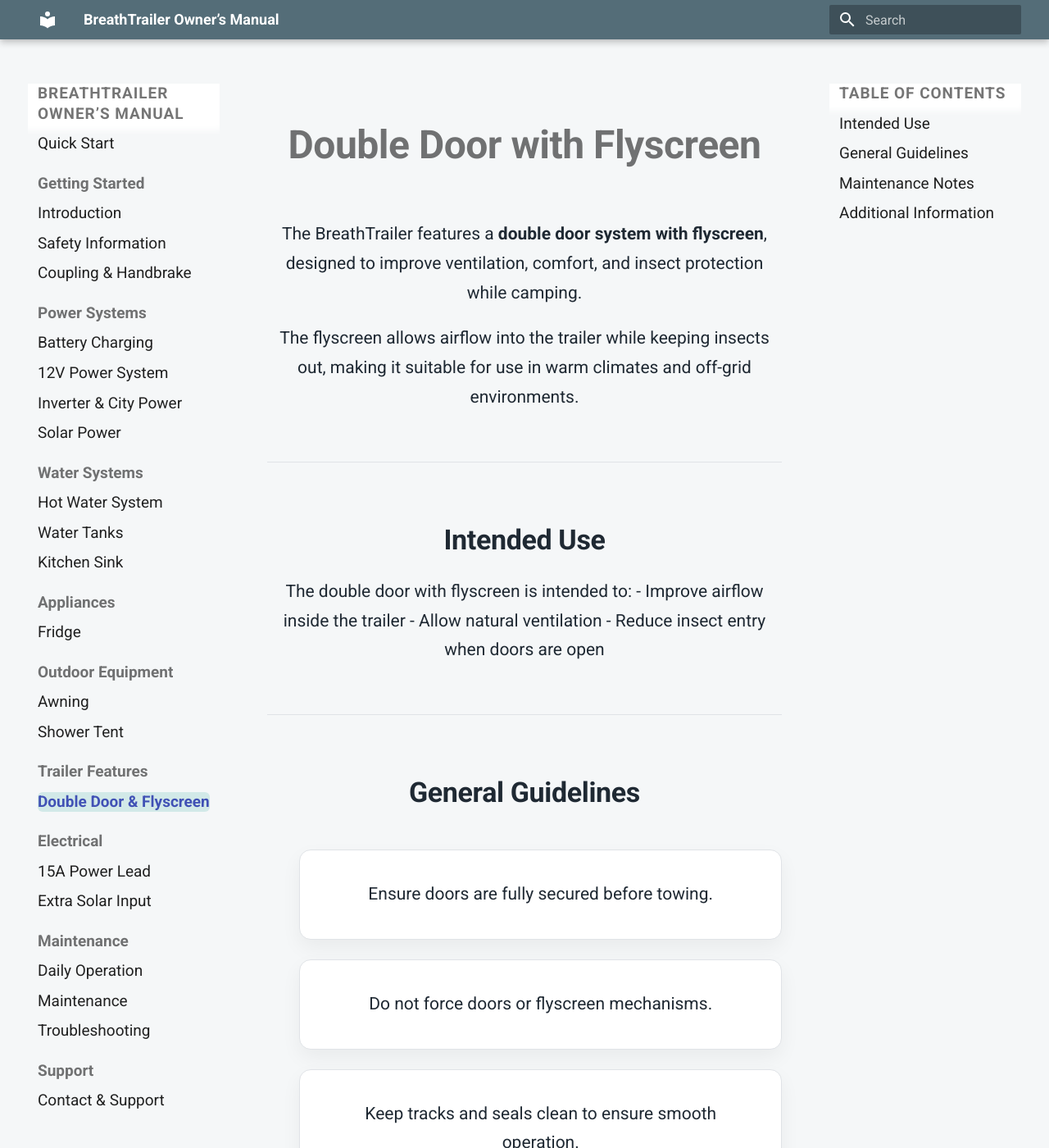
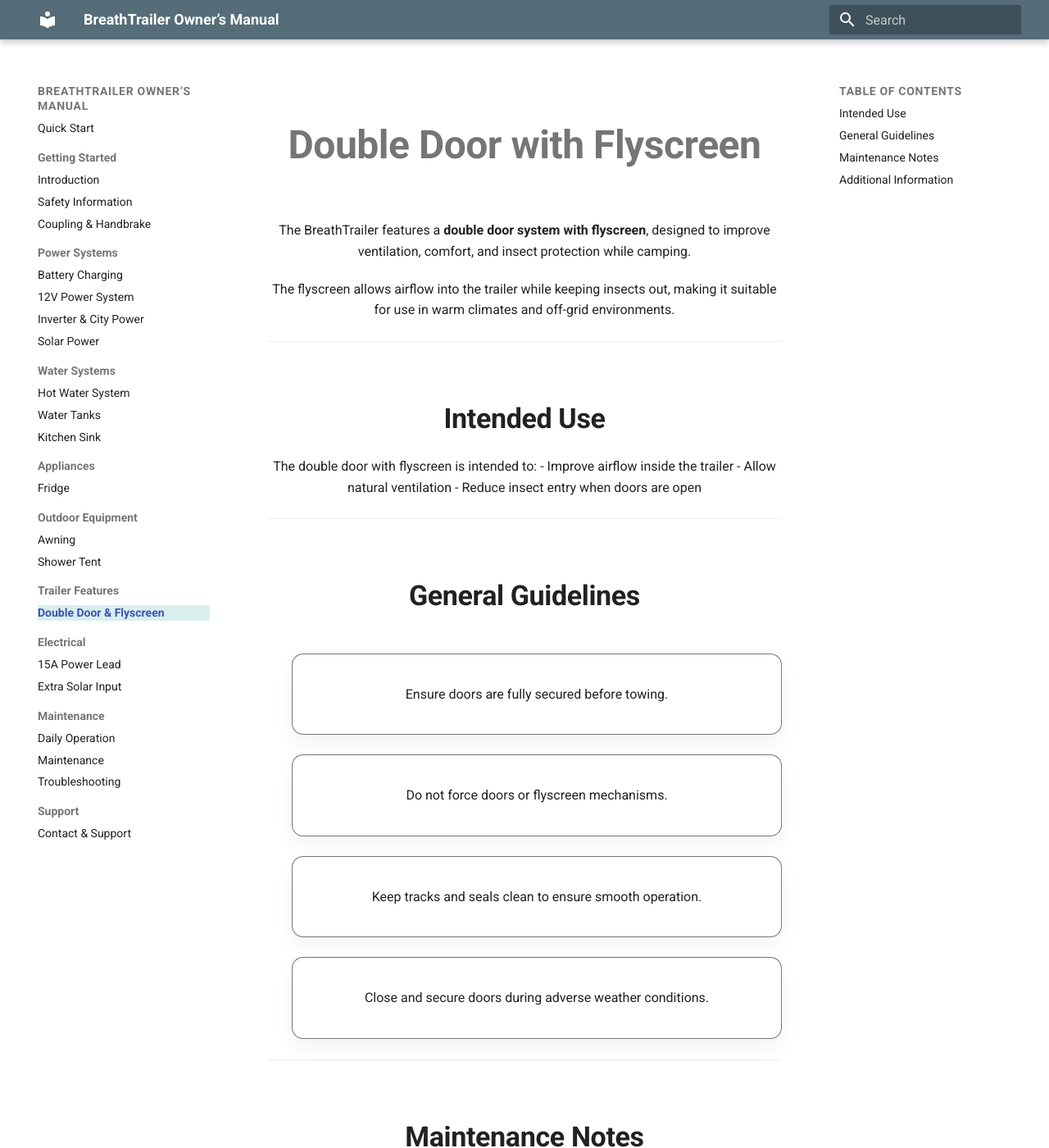
Before and after one commit to willefersontiago-source/breathtrailer-manual, an MkDocs documentation site: the page built from docs/06-trailer-features/01-double-door-flyscreen.md, in a window 1280 px wide and 1400 px high. Shown: the whole window at 82% size. Built offline with MkDocs 1.6.1 and Material for MkDocs 9.7.7, drawn with Linux system fonts in a browser that asks for light colours.

Commit message:
Update extra.css

```diff
--- a/docs/assets/stylesheets/extra.css
+++ b/docs/assets/stylesheets/extra.css
@@ -1,35 +1,31 @@
 /* =====================================================
-   BREATH TRAILER — PREMIUM MATERIAL OVERRIDE
+   BREATH TRAILER — MATERIAL THEME OVERRIDE (CORRETO)
 ===================================================== */
 
-/* -------- COLOR SYSTEM -------- */
 :root {
-  --bt-bg: #f5f7f8;        /* off-white premium */
-  --bt-card: #ffffff;
-  --bt-border: #e0e3e7;
-  --bt-text: #1f2933;
+  /* Backgrounds */
+  --md-default-bg-color: #f5f7f8;
+  --md-default-fg-color: #1f2933;
+
+  /* Cards / surfaces */
+  --md-accent-bg-color: #ffffff;
+  --md-accent-fg-color: #009688;
+
+  /* Borders */
+  --md-default-fg-color--light: #e0e3e7;
+
+  /* Typography */
+  --md-text-font-size: 1.05rem;
 }
 
-/* -------- GLOBAL BACKGROUND -------- */
-.md-container,
-.md-main {
-  background-color: var(--bt-bg);
-}
-
-/* -------- CONTENT WRAPPER -------- */
+/* ===== CONTENT WIDTH ===== */
 .md-content__inner {
   max-width: 920px;
   margin: 0 auto;
   padding: 3rem 1.5rem;
 }
 
-/* -------- TYPOGRAPHY -------- */
-.md-typeset {
-  font-size: 1.05rem;
-  line-height: 1.7;
-  color: var(--bt-text);
-}
-
+/* ===== HEADINGS ===== */
 .md-typeset h1 {
   font-size: 2.4rem;
   font-weight: 600;
@@ -43,29 +39,22 @@
   text-align: center;
 }
 
-/* -------- PARAGRAPHS (HOME-STYLE) -------- */
+/* ===== PARAGRAPHS ===== */
 .md-typeset p {
   max-width: 760px;
   margin: 1rem auto;
   text-align: center;
 }
 
-/* -------- DIVIDERS -------- */
-.md-typeset hr {
-  border: none;
-  border-top: 1px solid var(--bt-border);
-  margin: 3rem 0;
-}
-
-/* -------- CARD BLOCKS (HOME) -------- */
+/* ===== HOME PAGE CARDS ===== */
 .md-typeset ul {
   list-style: none;
   padding: 0;
 }
 
 .md-typeset ul li {
-  background: var(--bt-card);
-  border: 1px solid var(--bt-border);
+  background: var(--md-accent-bg-color);
+  border: 1px solid var(--md-default-fg-color--light);
   border-radius: 14px;
   padding: 1.8rem;
   margin: 1.2rem auto;
@@ -74,27 +63,19 @@
   box-shadow: 0 10px 24px rgba(0,0,0,0.05);
 }
 
-/* -------- NAVIGATION PREMIUM -------- */
-.md-nav {
-  font-size: 0.95rem;
-}
-
+/* ===== NAVIGATION ===== */
 .md-nav__title {
   font-weight: 600;
   letter-spacing: 0.05em;
   text-transform: uppercase;
 }
 
-.md-nav__link {
-  border-radius: 6px;
-}
-
 .md-nav__link--active {
-  background: rgba(0, 150, 136, 0.14);
+  background-color: rgba(0, 150, 136, 0.15);
   font-weight: 600;
 }
 
-/* -------- FOOTER CLEANUP -------- */
+/* ===== FOOTER ===== */
 .md-footer {
   display: none;
 }
```
